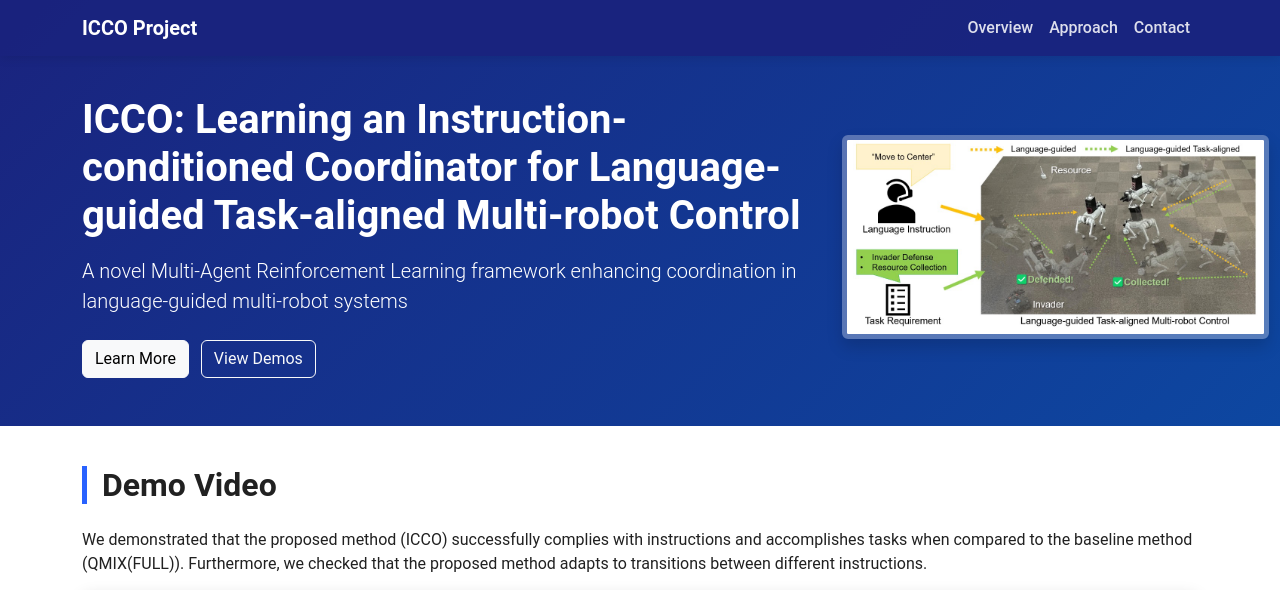
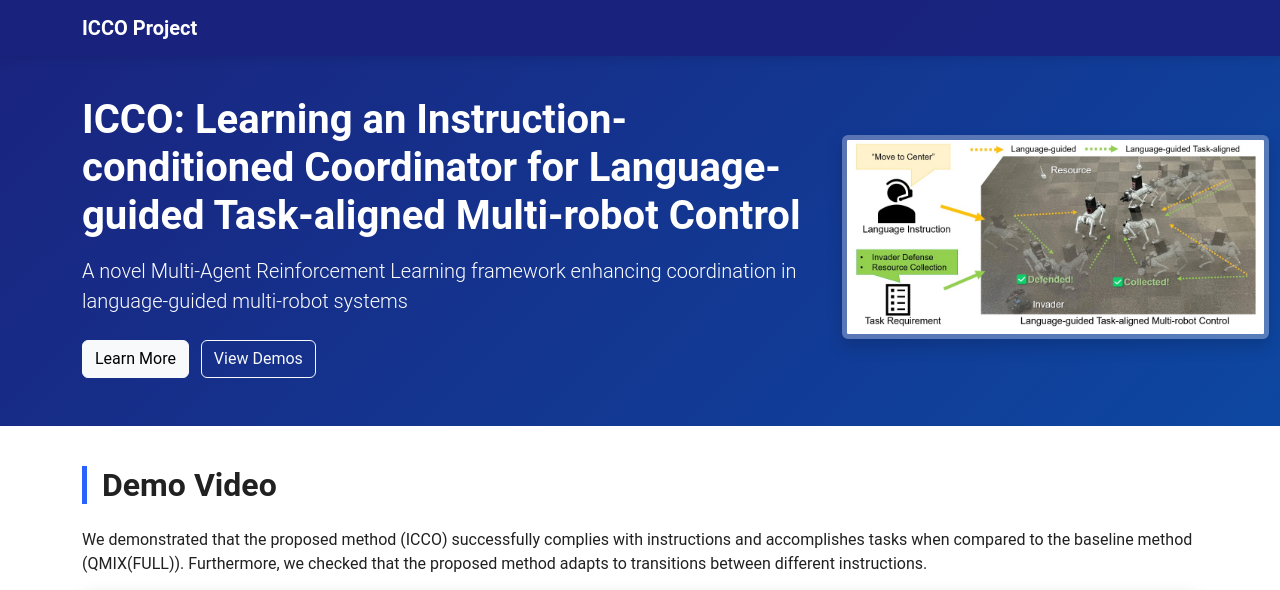
Before and after one commit to yanoyoshiki/ICCO, a plain HTML site: page index.html in a window 1280 px wide. Shown: the top 590 px of the page. Drawn offline with nearby package versions, Linux system fonts and the light colour scheme.

Commit message:
Update index.html

```diff
--- a/index.html
+++ b/index.html
@@ -423,17 +423,6 @@
         <div class="container">
             <a class="navbar-brand" href="#">ICCO Project</a>
             <div class="collapse navbar-collapse" id="navbarNav">
-                <ul class="navbar-nav ms-auto">
-                    <li class="nav-item">
-                        <a class="nav-link" href="#overview">Overview</a>
-                    </li>
-                    <li class="nav-item">
-                        <a class="nav-link" href="#approach">Approach</a>
-                    </li>
-                    <li class="nav-item">
-                        <a class="nav-link" href="#contact">Contact</a>
-                    </li>
-                </ul>
             </div>
         </div>
     </nav>
```
